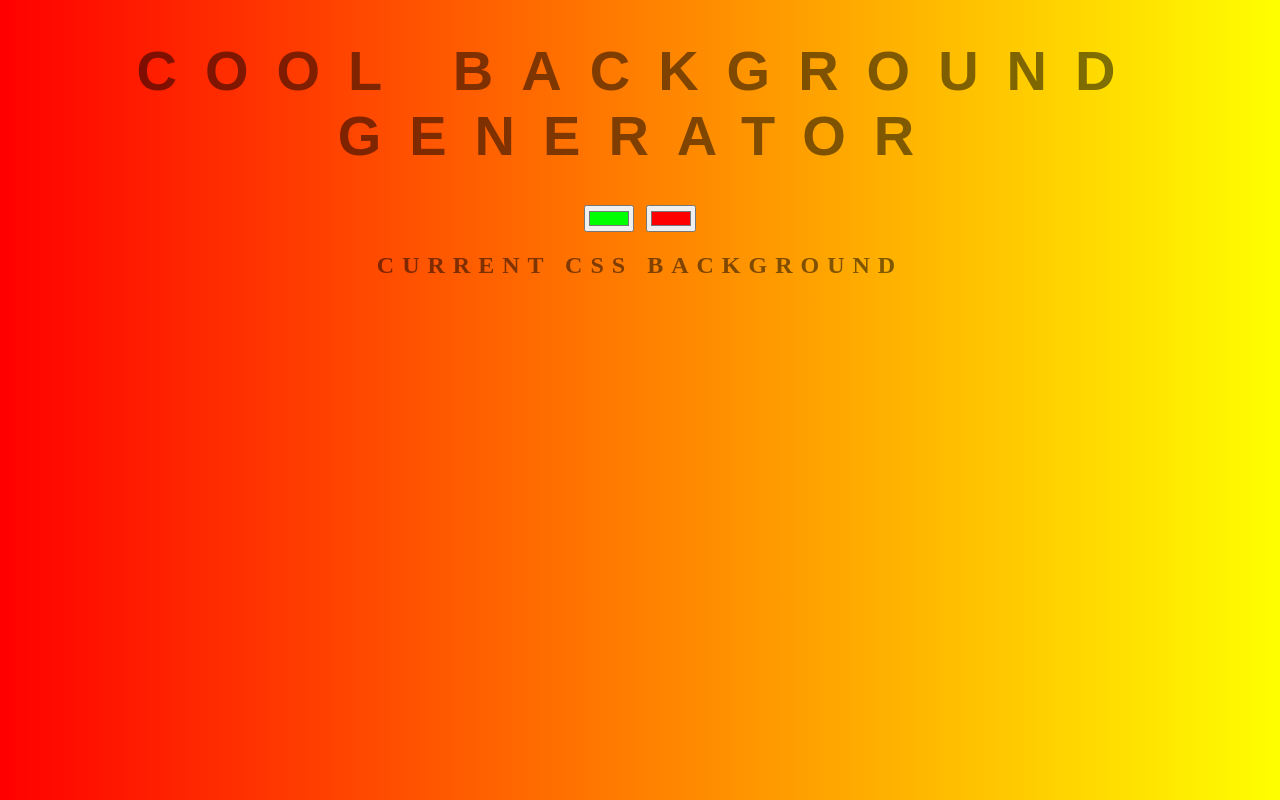
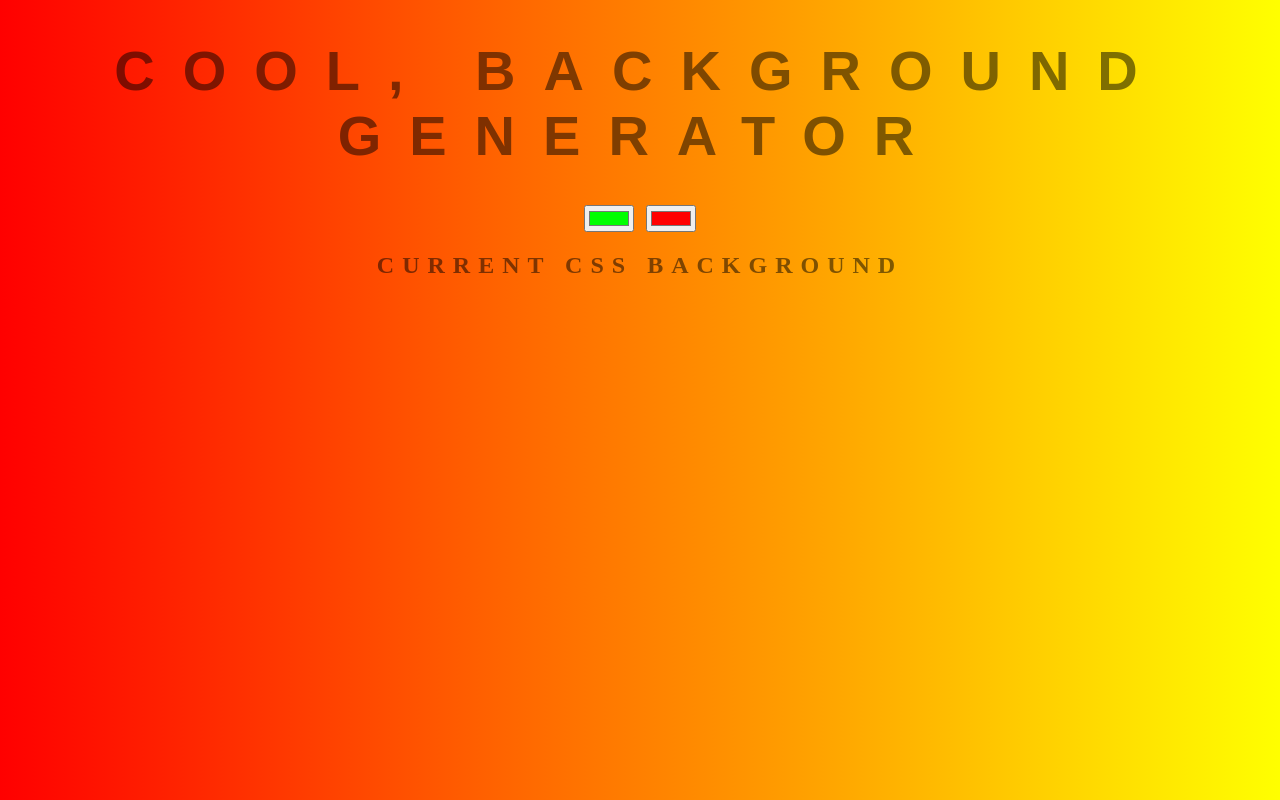
Before and after one commit to saeidpiryaee/background-generator, a plain HTML site: page index.html in a window 1280 px wide. Drawn offline with Linux system fonts and the light colour scheme.

Commit message:
first commit

```diff
--- a/index.html
+++ b/index.html
@@ -9,7 +9,7 @@
 
 </head>
 <body id="gradient">
-    <h1>Cool Background Generator</h1>
+    <h1>Cool, Background Generator</h1>
     <input class="color1" type="color" name="color1" value="#00ff00">
     <input class="color2" type="color" name="color2" value="#ff0000">
     <h2>Current CSS Background</h2>
```
